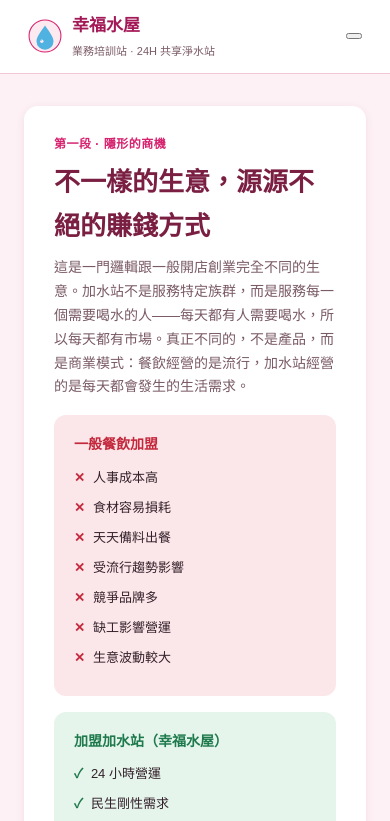
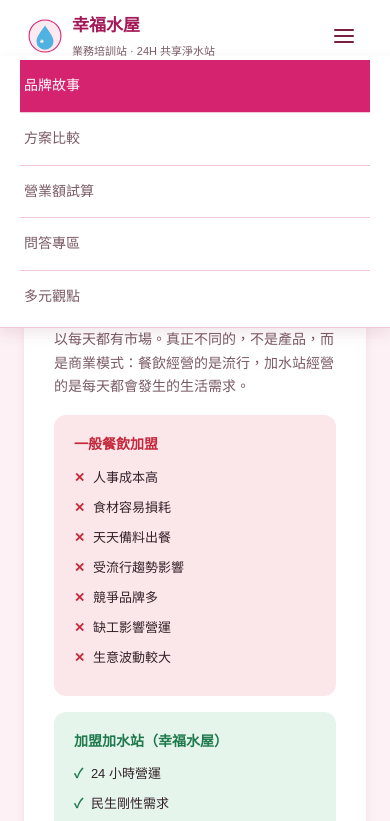
Before and after one commit to prado510/xingfu-water-house-site, a website: page index.html in a window 390 px wide. Both pictures are taken after a click on the button "選單". Shown: the top 821 px of the page. Drawn offline with Linux system fonts and the light colour scheme; files whose address does not match are found by name.

Commit message:
Add files via upload
update

```diff
--- /dev/null
+++ b/assets/nav.js
@@ -0,0 +1,13 @@
+function toggleNav() {
+  var el = document.querySelector('.navlinks');
+  if (el) el.classList.toggle('open');
+}
+
+document.addEventListener('click', function (e) {
+  var nav = document.querySelector('.navlinks');
+  var toggle = document.querySelector('.nav-toggle');
+  if (!nav || !toggle) return;
+  if (nav.classList.contains('open') && !nav.contains(e.target) && !toggle.contains(e.target)) {
+    nav.classList.remove('open');
+  }
+});
--- a/assets/style.css
+++ b/assets/style.css
@@ -79,6 +79,47 @@ a { color: inherit; text-decoration: none; }
 .navlinks a:hover { background: var(--brand-bg-soft); }
 .navlinks a.active { background: var(--brand-pink); color: #fff; font-weight: 500; }
 
+.nav-toggle {
+  display: none;
+  flex-direction: column;
+  gap: 4px;
+  background: none;
+  border: none;
+  cursor: pointer;
+  padding: 8px;
+}
+
+.nav-toggle span {
+  width: 20px;
+  height: 2px;
+  background: var(--brand-maroon);
+  border-radius: 2px;
+}
+
+@media (max-width: 640px) {
+  .navlinks {
+    display: none;
+    position: absolute;
+    top: 56px;
+    left: 0;
+    right: 0;
+    flex-direction: column;
+    gap: 0;
+    background: #fff;
+    padding: 4px 20px;
+    border-bottom: 1px solid var(--brand-line);
+    box-shadow: 0 6px 14px rgba(122, 31, 66, 0.1);
+  }
+  .navlinks.open { display: flex; }
+  .navlinks a {
+    padding: 14px 4px;
+    border-radius: 0;
+    border-bottom: 1px solid var(--brand-line);
+  }
+  .navlinks a:last-child { border-bottom: none; }
+  .nav-toggle { display: flex; }
+}
+
 main { max-width: 960px; margin: 0 auto; padding: 32px 24px 80px; }
 
 /* 區塊卡片 */
@@ -125,7 +166,6 @@ h2 {
 
 @media (max-width: 640px) {
   .compare-grid { grid-template-columns: 1fr; }
-  .navlinks { display: none; }
 }
 
 .compare-col {
```
